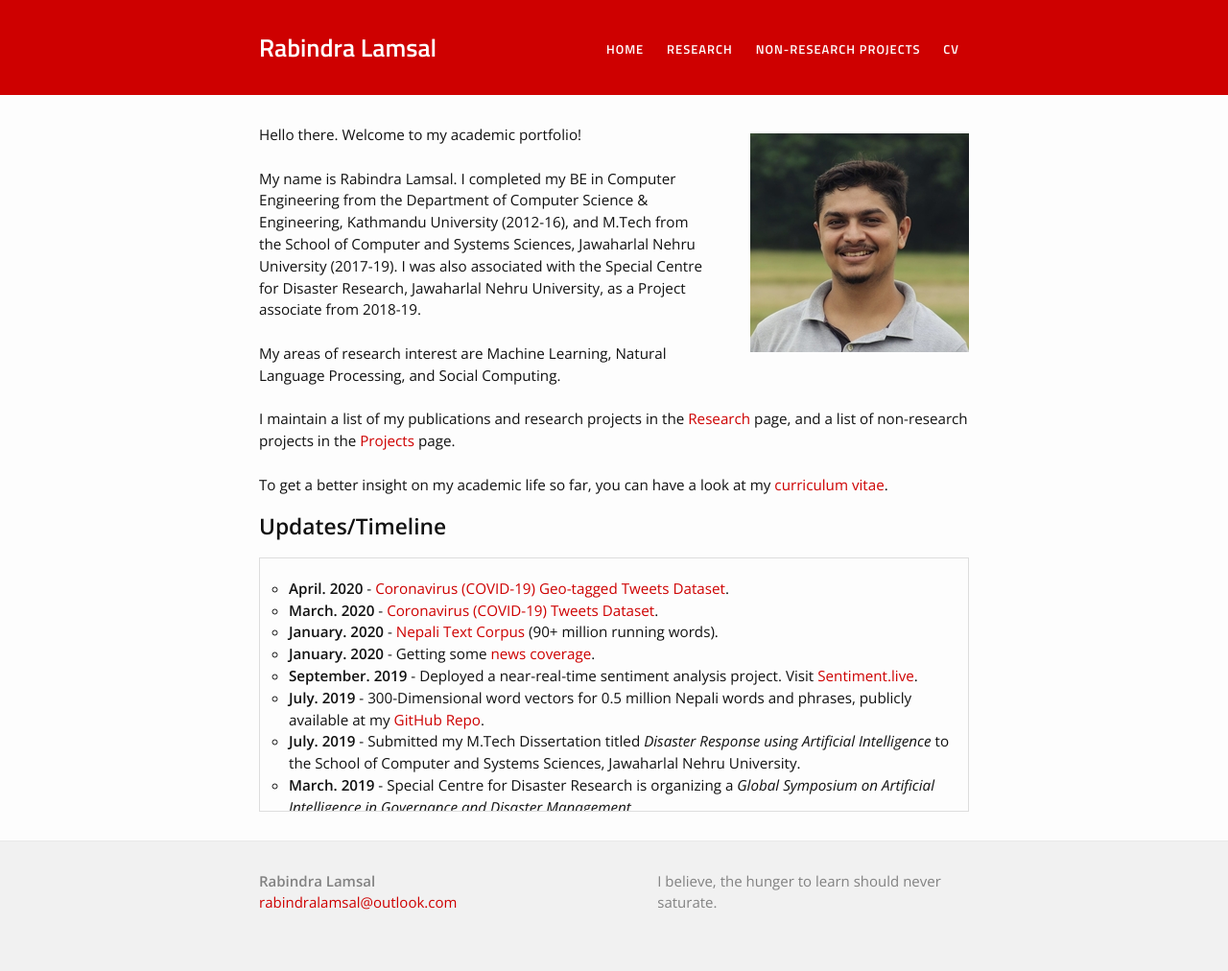
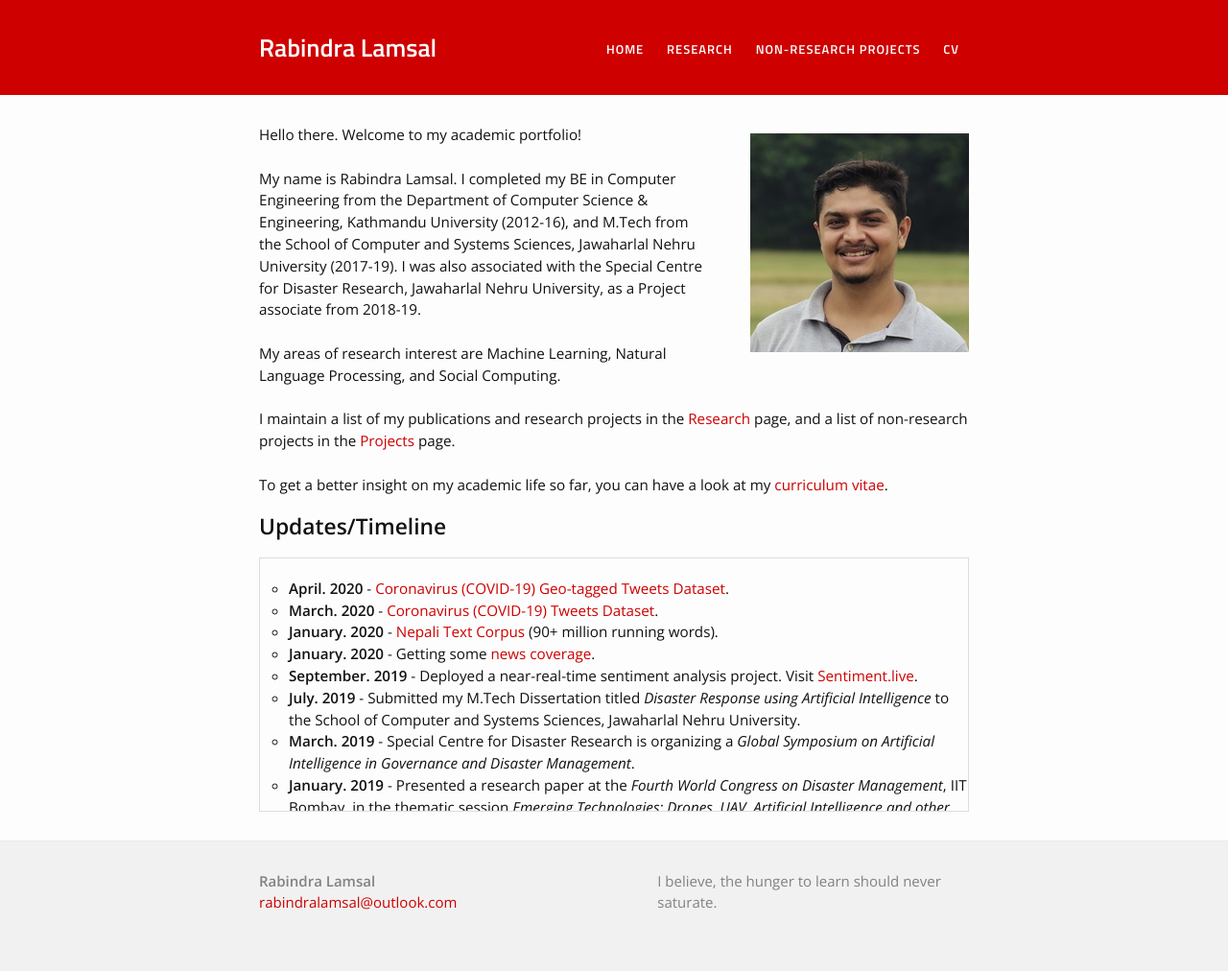
Before and after one commit to rabindralamsal/personal-site, a Jekyll site: the page built from index.html, in a window 1280 px wide. Shown: the whole page at 96% size. Built offline with Jekyll 4.4.1, drawn with Linux system fonts in a browser that asks for light colours.

Commit message:
Update index.html

```diff
--- a/index.html
+++ b/index.html
@@ -22,7 +22,6 @@ To get a better insight on my academic life so far, you can have a look at my <a
 <li><b>January. 2020</b> - <a href="https://ieee-dataport.org/open-access/nepali-text-corpus">Nepali Text Corpus</a> (90+ million running words).</li>
 <li><b>January. 2020</b> - Getting some <a href="https://techpana.com/2020/12734/">news coverage</a>.</li>
 <li><b>September. 2019</b> - Deployed a near-real-time sentiment analysis project. Visit <a href="http://sentiment.live">Sentiment.live</a>.</li>
-<li><b>July. 2019</b> - 300-Dimensional word vectors for 0.5 million Nepali words and phrases, publicly available at my <a href="https://github.com/rabindralamsal/Word2Vec-Embeddings-for-Nepali-Language">GitHub Repo</a>.</li>
 <li><b>July. 2019</b> - Submitted my M.Tech Dissertation titled <em>Disaster Response using Artificial Intelligence</em> to the School of Computer and Systems Sciences, Jawaharlal Nehru University.</li>
 <li><b>March. 2019</b> - Special Centre for Disaster Research is organizing a <em>Global Symposium on Artificial Intelligence in Governance and Disaster Management</em>.</li>
 <li><b>January. 2019</b> - Presented a research paper at the <em>Fourth World Congress on Disaster Management</em>, IIT Bombay, in the thematic session <em>Emerging Technologies: Drones, UAV, Artificial Intelligence and other systems for DM</em>.</li>
```
